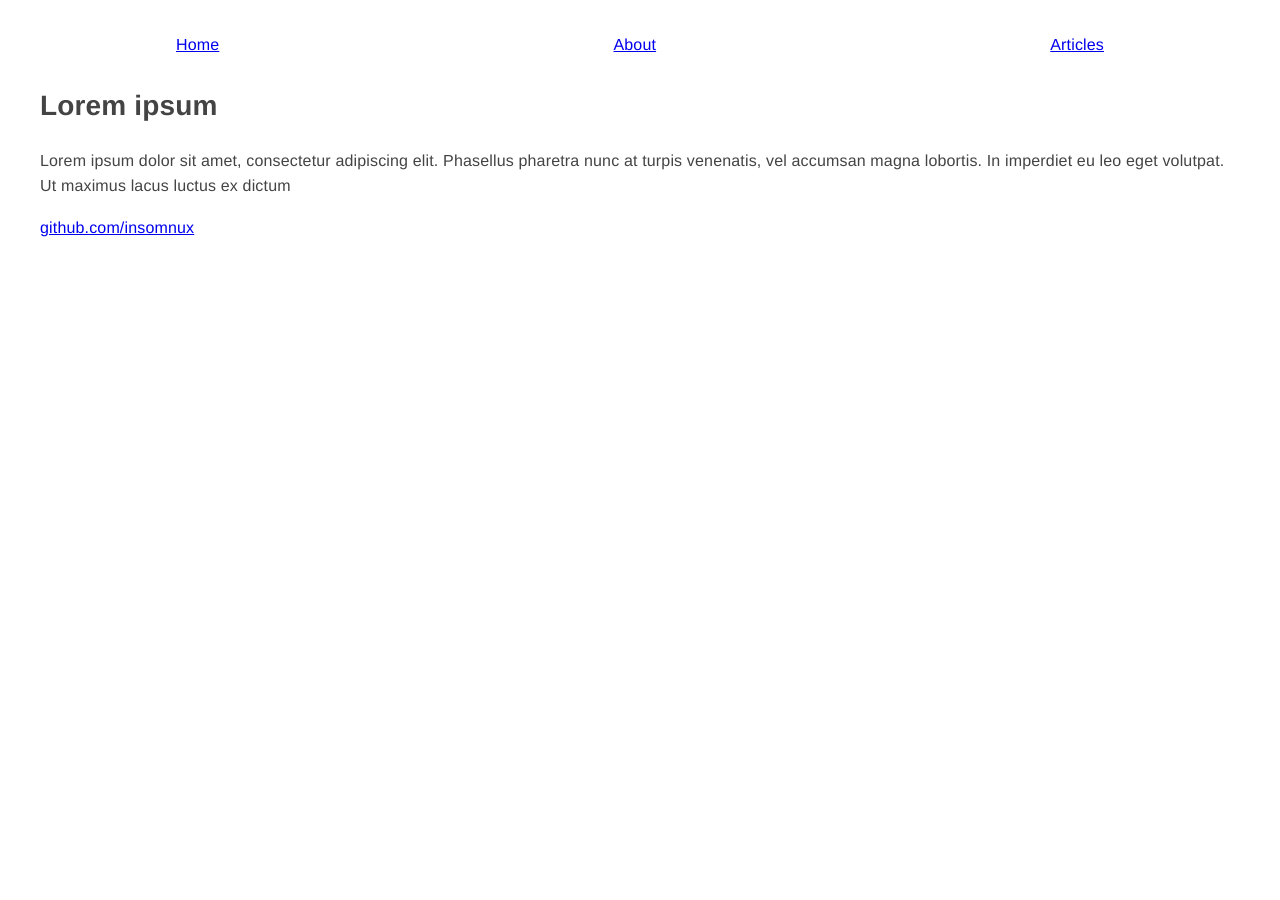
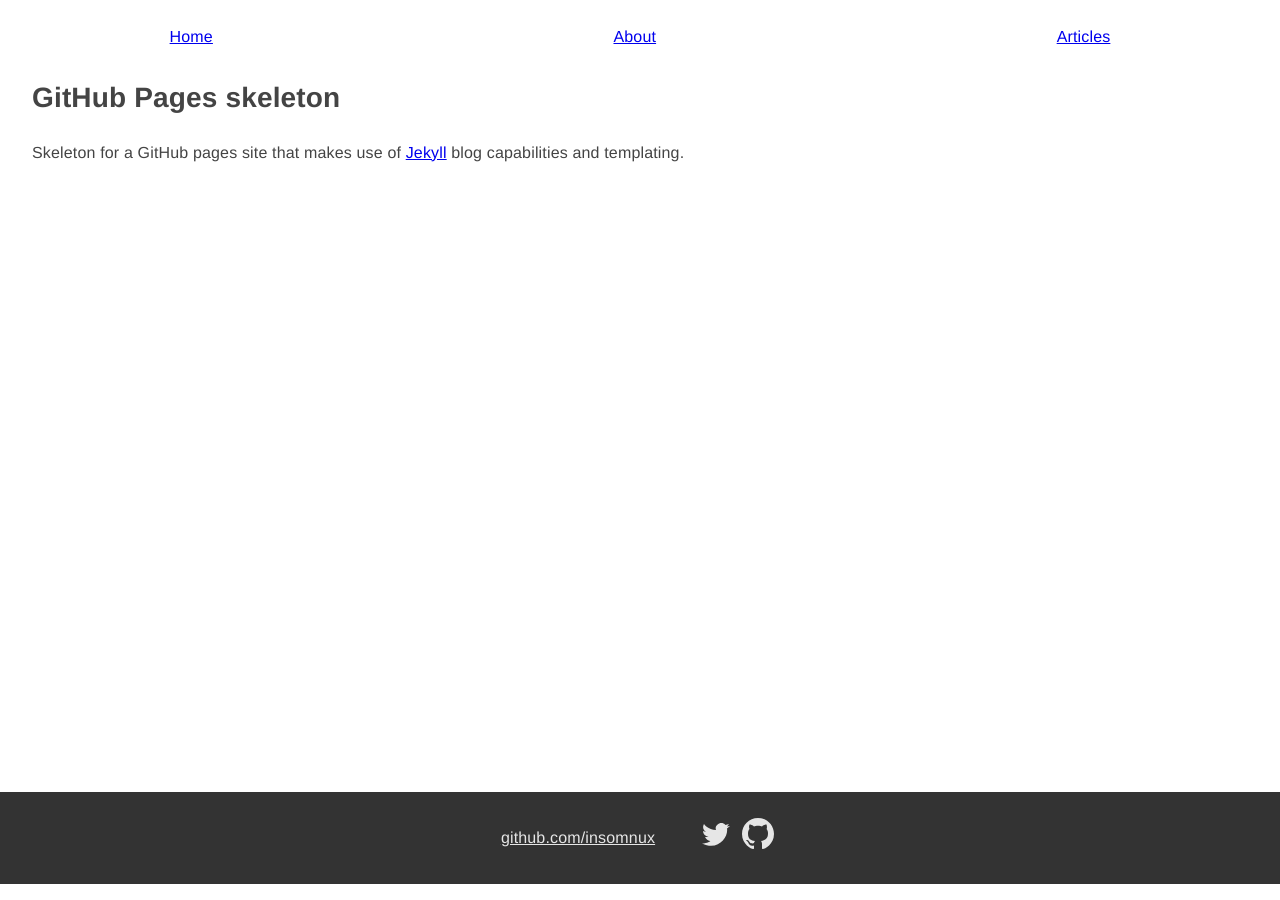
Before and after one commit to insomnux/ghpages-skeleton, a Jekyll site: the page built from index.html, in a window 1280 px wide. Built offline with Jekyll 4.4.1, drawn with Linux system fonts in a browser that asks for light colours.

Commit message:
changed repo name, moved head and footer to includes, edited readme, edited css

```diff
--- a/_config.yml
+++ b/_config.yml
@@ -1,4 +1,24 @@
-name: insomnux
+# General info:
+title: GitHub Pages skeleton
+description: > #ignore newlines
+  A skeleton to quickly create GitHub pages with blog
+author: insomnux
+url: https://
+
+
+# Site options:
+permalink: /articles/:title
+baseurl: /skeleton-ghpages
+# favicon: assets/favicon.ico
+# logo: assets/logo.png
+
+# Markdown
 markdown: kramdown
-permalink: /articles/:title
-baseurl: /template-ghpages
+highlighter: rouge
+kramdown:
+  syntax_highlighter: rouge
+  hard_wrap: false
+
+# Social links
+twitter_un: insomnux
+github_un: insomnux
--- /dev/null
+++ b/_includes/footer.html
@@ -0,0 +1,28 @@
+<footer>
+
+  <section class="footer">
+  <a class="footer_links" href="https://github.com/insomnux">github.com/insomnux</a>
+  <ul class="footer_links social">
+    {%- if site.twitter_un -%}
+    <li>
+      <a href="https://twitter.com/{{ site.twitter_un | cgi_escape | escape }}">
+        <svg id="i-twitter" viewBox="0 0 64 64" width="32" height="32">
+          <path stroke-width="0" fill="currentColor" d="M60 16 L54 17 L58 12 L51 14 C42 4 28 15 32 24 C16 24 8 12 8 12 C8 12 2 21 12 28 L6 26 C6 32 10 36 17 38 L10 38 C14 46 21 46 21 46 C21 46 15 51 4 51 C37 67 57 37 54 21 Z" />
+        </svg>
+      </a>
+    </li>
+    {%- endif -%}
+
+    {%- if site.github_un -%}
+    <li>
+      <a href="https://github.com/{{ site.github_un | cgi_escape | escape }}">
+        <svg id="i-github" viewBox="0 0 64 64" width="32" height="32">
+          <path stroke-width="0" fill="currentColor" d="M32 0 C14 0 0 14 0 32 0 53 19 62 22 62 24 62 24 61 24 60 L24 55 C17 57 14 53 13 50 13 50 13 49 11 47 10 46 6 44 10 44 13 44 15 48 15 48 18 52 22 51 24 50 24 48 26 46 26 46 18 45 12 42 12 31 12 27 13 24 15 22 15 22 13 18 15 13 15 13 20 13 24 17 27 15 37 15 40 17 44 13 49 13 49 13 51 20 49 22 49 22 51 24 52 27 52 31 52 42 45 45 38 46 39 47 40 49 40 52 L40 60 C40 61 40 62 42 62 45 62 64 53 64 32 64 14 50 0 32 0 Z" />
+        </svg>
+      </a>
+    </li>
+    {%- endif -%}
+  </ul>
+</section>
+
+</footer>
--- /dev/null
+++ b/_includes/head.html
@@ -0,0 +1,10 @@
+
+<head>
+<meta charset="UTF-8">
+<meta http-equiv="X-UA-Compatible" content="IE=edge">
+<meta name="viewport" content="width=device-width, initial-scale=1">
+<title>{% if page.title %}{{ page.title }} - {{ site.title }}{% else %}{{ site.title }}{% endif %}</title>
+<meta name="description" content="{{ site.description }}">
+<!-- <link rel="icon" type="image/x-icon" href="{{ site.favicon }}" /> -->
+<link rel="stylesheet" type="text/css" media="all" href={{ "assets/style.css" | relative_url }} />
+</head>
--- a/_layouts/default.html
+++ b/_layouts/default.html
@@ -2,14 +2,7 @@
 
 <html lang="en">
 
-<head>
-<meta charset="UTF-8">
-<meta http-equiv="X-UA-Compatible" content="IE=edge">
-<meta name="viewport" content="width=device-width, initial-scale=1">
-<title>{{ page.title }}</title>
-<link rel="stylesheet" type="text/css" media="all" href={{ "assets/style.css" | relative_url }} />
-</head>
-
+{%- include head.html -%}
 
 <body>
 <nav class="mainnav">
@@ -27,10 +20,7 @@
 
 </main>
 
-
-<footer>
-<a href="https://github.com/insomnux">github.com/insomnux</a></li>
-</footer>
+{%- include footer.html -%}
 
 </body>
 </html>
--- a/about.html
+++ b/about.html
@@ -1,6 +1,6 @@
 ---
 layout: default
-title: insomnux
+title: About
 ---
 
 <h1>About</h1>
--- a/assets/style.css
+++ b/assets/style.css
@@ -51,9 +51,20 @@ h5 {font-size: 1.6rem;}
 h6 {font-size: 1.4rem;}
 p {font-size: 16px;}
 
+/* === Body and footer to bottom === */
+body {
+  display: flex;
+  flex-direction: column;
+  margin: 0;
+  min-height: 100vh;
+}
+
+main {
+  flex: 1;
+}
+
 /* === Navigation === */
 
-/* === Navigation === */
 nav.mainnav {
   display: block;
   width: 100%;
@@ -72,3 +83,39 @@ nav.mainnav > ul > li {
 }
 
 /* <!-- END Navigation --> */
+
+/* === Footer === */
+
+footer {
+  margin-left: -2em;
+  margin-right: -2em;
+}
+
+.footer {
+  background-color: #333333;
+  color: #e6e6e6;
+  display: flex;
+  justify-content: center;
+  margin-top: 1.6rem;
+  padding: 1rem 1.6rem;
+}
+
+.footer a {
+  color: #e6e6e6;
+}
+
+.footer_links {
+  display: flex;
+  align-items: center;
+}
+
+.social {
+  list-style: none;
+}
+
+.social > li {
+  padding-left: 0.5rem;
+  padding-right: 0.5rem;
+}
+
+/* <!-- END Footer --> */
--- a/index.html
+++ b/index.html
@@ -1,7 +1,6 @@
 ---
 layout: default
-title: insomnux
 ---
 
-<h1>Lorem ipsum</h1>
-<p>Lorem ipsum dolor sit amet, consectetur adipiscing elit. Phasellus pharetra nunc at turpis venenatis, vel accumsan magna lobortis. In imperdiet eu leo eget volutpat. Ut maximus lacus luctus ex dictum</p>
+<h1>GitHub Pages skeleton</h1>
+<p>Skeleton for a GitHub pages site that makes use of <a href="https://jekyllrb.com/">Jekyll</a> blog capabilities and templating.</p>
```
Also changed, not shown: README.md.
